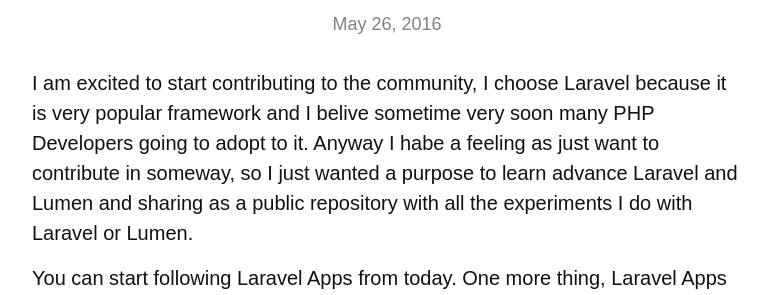
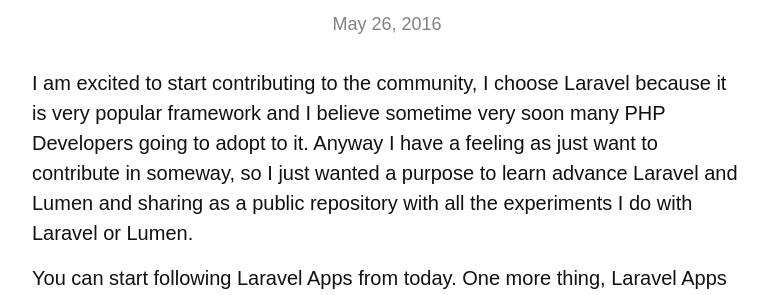
Before and after one commit to yoosuf/yoosuf.github.io, a Jekyll site: the page built from _posts/2016-05-26-laravel-apps.md, in a window 1280 px wide. Shown: the part 134-429 px from the top of the page, without its empty margins (253-1026 px from the left). Built offline with Jekyll 4.4.1, drawn with Linux system fonts in a browser that asks for light colours.

Commit message:
typo fix

```diff
--- a/_posts/2016-05-26-laravel-apps.md
+++ b/_posts/2016-05-26-laravel-apps.md
@@ -8,6 +8,6 @@
 permalink: /blog/laravel-apps
 published: true
 ---
-I am excited to start contributing to the community, I choose Laravel because it is very popular framework and I belive sometime very soon many PHP Developers going to adopt to it. Anyway I habe a feeling as just want to contribute in someway, so I just wanted a purpose to learn advance Laravel and Lumen and sharing as a public repository with all the experiments I do with Laravel or Lumen.
+I am excited to start contributing to the community, I choose Laravel because it is very popular framework and I believe sometime very soon many PHP Developers going to adopt to it. Anyway I have a feeling as just want to contribute in someway, so I just wanted a purpose to learn advance Laravel and Lumen and sharing as a public repository with all the experiments I do with Laravel or Lumen.
 
 You can start following Laravel Apps from today. One more thing, Laravel Apps is on [Twitter](https://twitter.com/laravelapps), [Github](https://github.com/laravelapps) and [Facebook](https://facebook.com/laravelapps). Please remember to follow them to get updates once in a while.
```
